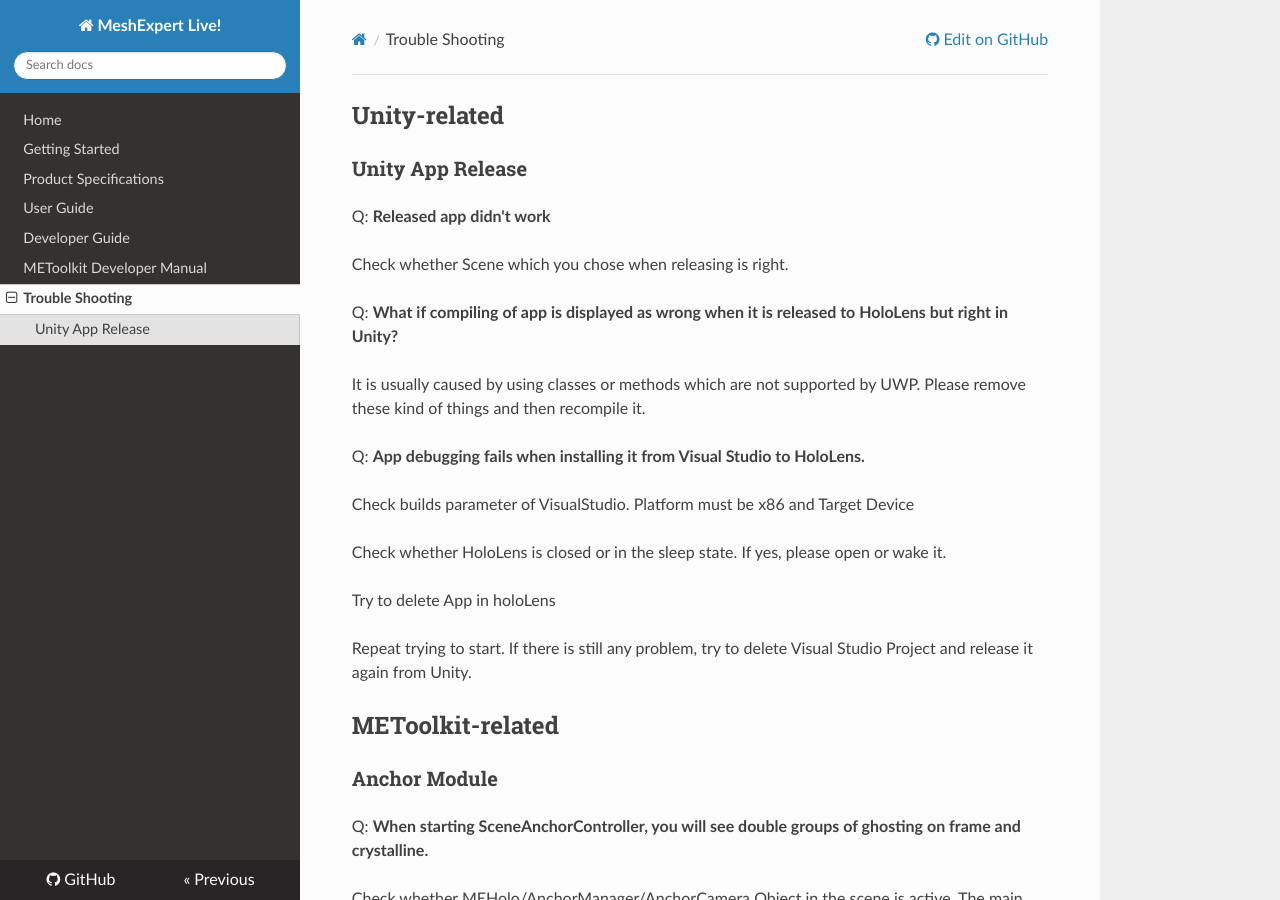
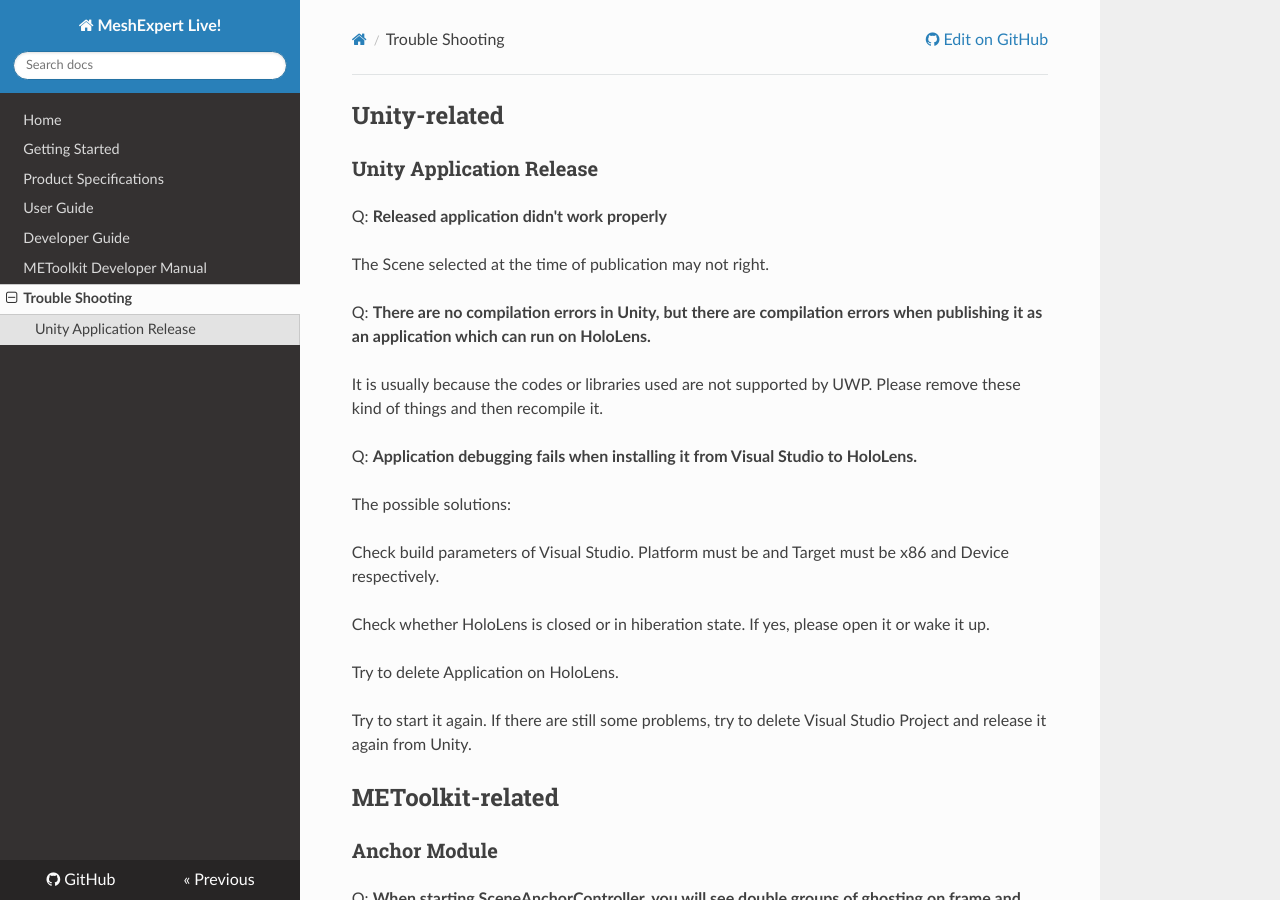
Before and after one commit to michael2008/ME-Live-Doc, an MkDocs documentation site: the page built from docs/trouble-shooting.md, in a window 1280 px wide and 900 px high. Built offline with MkDocs 1.6.1, drawn with Linux system fonts in a browser that asks for light colours; nearby versions of some CDN libraries; old or Windows-style settings are respelled for this version of MkDocs.

Commit message:
Update trouble-shooting.md

```diff
--- a/docs/trouble-shooting.md
+++ b/docs/trouble-shooting.md
@@ -1,22 +1,24 @@
 ## Unity-related
-### Unity App Release
-Q: **Released app didn't work**
+### Unity Application Release
+Q: **Released application didn't work properly**
 
-Check whether Scene which you chose when releasing is right.
+The Scene selected at the time of publication may not right.
 
-Q: **What if compiling of app is displayed as wrong when it is released to HoloLens but right in Unity?**
+Q: **There are no compilation errors in Unity, but there are compilation errors when publishing it as an application which can run on HoloLens.**
 
-It is usually caused by using classes or methods which are not supported by UWP. Please remove these kind of things and then recompile it.
+It is usually because the codes or libraries used are not supported by UWP. Please remove these kind of things and then recompile it.
 
-Q: **App debugging fails when installing it from Visual Studio to HoloLens.**
+Q: **Application debugging fails when installing it from Visual Studio to HoloLens.**
 
-Check builds parameter of VisualStudio. Platform must be x86 and Target Device
+The possible solutions:
 
-Check whether HoloLens is closed or in the sleep state. If yes, please open or wake it.
+Check build parameters of Visual Studio. Platform must be and Target must be x86 and Device respectively.
 
-Try to delete App in holoLens
+Check whether HoloLens is closed or in hiberation state. If yes, please open it or wake it up.
 
-Repeat trying to start. If there is still any problem, try to delete Visual Studio Project and release it again from Unity.
+Try to delete Application on HoloLens.
+
+Try to start it again. If there are still some problems, try to delete Visual Studio Project and release it again from Unity.
 
 ## METoolkit-related
 ### Anchor Module
```
